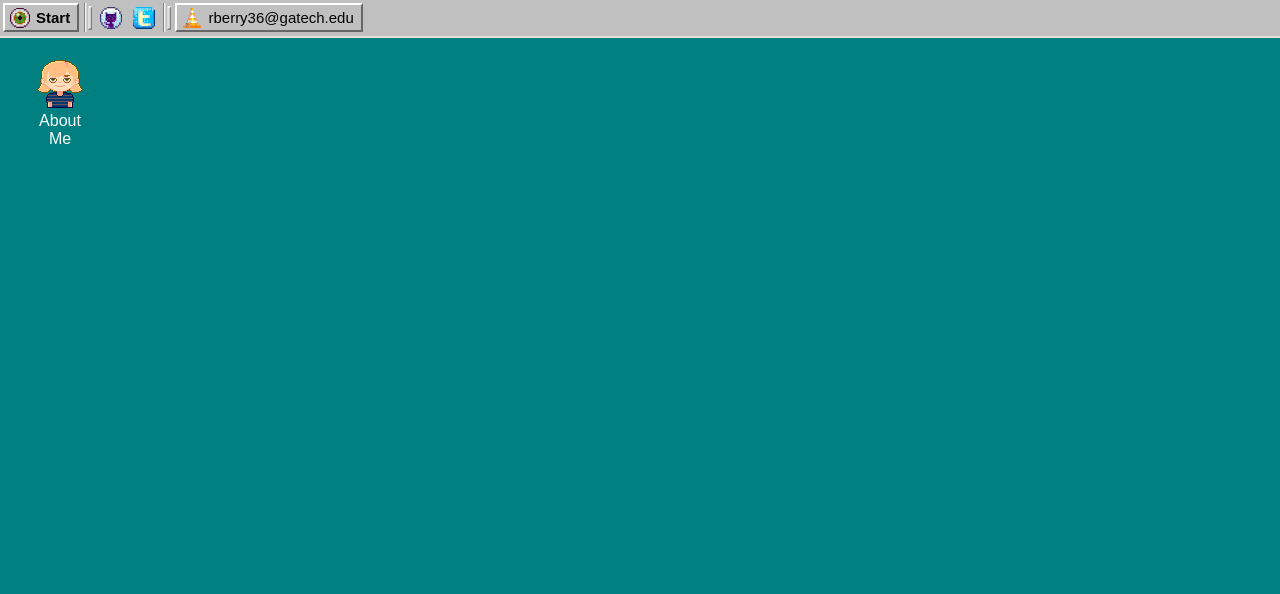
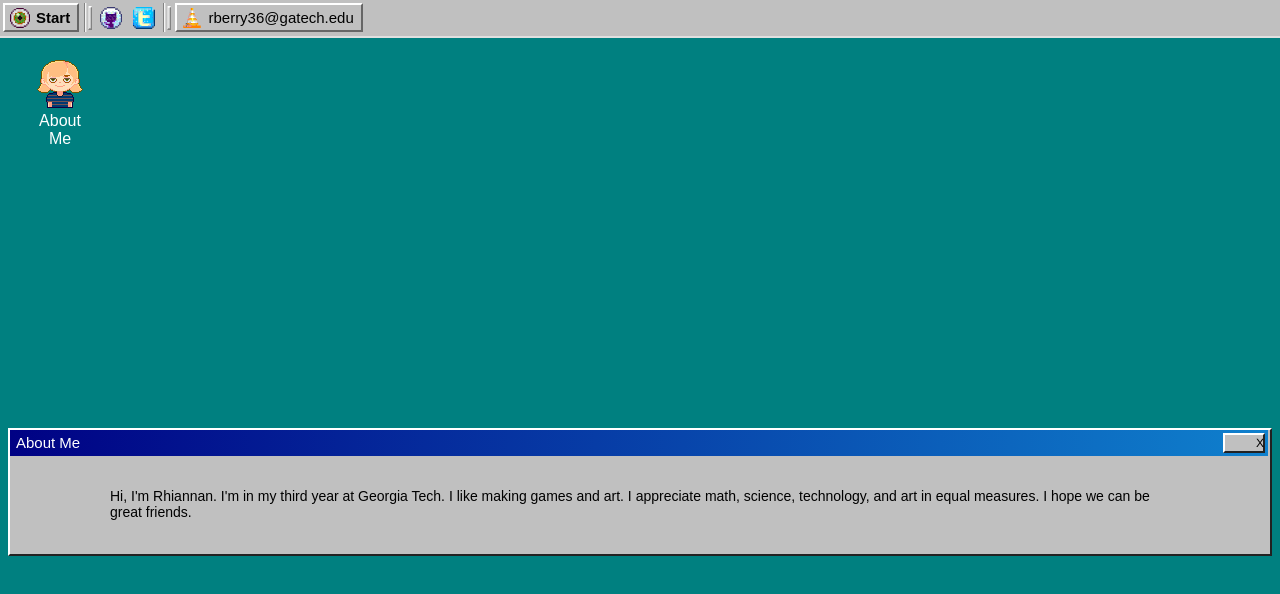
Before and after one commit to rhiannanberry/Windows-98-Personal-Edition, a plain HTML site: page index.html in a window 1280 px wide. Drawn offline with nearby package versions, Linux system fonts and the light colour scheme.

Commit message:
working on making content window/making it draggable

```diff
--- a/index.html
+++ b/index.html
@@ -9,6 +9,20 @@
 
 	<link rel="stylesheet" type="text/css" href="resources/css/base.css" media="screen, projection"/>
 	<link href='https://fonts.googleapis.com/css?family=Roboto' rel='stylesheet'>
+
+	<script src="https://www.gstatic.com/firebasejs/4.3.0/firebase.js"></script>
+	<script>
+	  // Initialize Firebase
+	  var config = {
+	    apiKey: "AIzaSyCAdI2J0jcLozWYkTXtha4L8r2pDs_8DqY",
+	    authDomain: "portfolio-chat-f6d4a.firebaseapp.com",
+	    databaseURL: "https://portfolio-chat-f6d4a.firebaseio.com",
+	    projectId: "portfolio-chat-f6d4a",
+	    storageBucket: "",
+	    messagingSenderId: "41204859743"
+	  };
+	  firebase.initializeApp(config);
+	</script>
 	<script type='text/javascript' src="resources/js/jquery.min.js"></script>
 	<script type='text/javascript' src="resources/js/base.js"></script>
 	<link rel="icon" type="image/x-icon" href="resources/icons/favi.ico">
@@ -32,7 +46,7 @@
 				<div class="title">Rhiannan<span>Berry</span></div>
 			</div>
 			<ul>
-				<li class="first">About Me</li>
+				<li class="about">About Me</li>
 				<li class="projects">Projects</li>
 				<li class="messenger">Let's Chat</li>
 				<li class="temp">Porn</li>
@@ -48,6 +62,18 @@
 	<br/>
 	<br/>
 	<div style="color: #008080">nobody is watching. what will you do?</div>
+	<div class="window-container">
+		<div class="window">
+			<div class="window-title">
+				About Me
+				<div class="button" id="close">X</div>
+			</div>
+			<div class="window-body">
+				<!--Include low res pixel-y picture of urself-->
+				<p>Hi, I'm Rhiannan. I'm in my third year at Georgia Tech. I like making games and art. I appreciate math, science, technology, and art in equal measures. I hope we can be great friends.</p>
+			</div>
+		</div>
+	</div>
 
 </body>
 </html>
--- a/resources/css/base.css
+++ b/resources/css/base.css
@@ -1,3 +1,6 @@
+* {
+  box-sizing: border-box; }
+
 html {
   height: 100%;
   box-sizing: border-box; }
@@ -146,4 +149,53 @@ body {
     .start-menu ul .messenger {
       background-image: url(../svg/messenger.svg); }
 
+.window-container {
+  text-align: center;
+  position: relative; }
+
+.window {
+  border-top: 2px solid white;
+  border-right: 2px solid #222;
+  border-bottom: 2px solid #222;
+  border-left: 2px solid white;
+  margin: 20px auto;
+  background: #C0C0C0;
+  display: inline-block;
+  position: relative;
+  top: 230px; }
+
+.window-title {
+  position: relative;
+  background: linear-gradient(90deg, #000184, #0f80cd);
+  padding: 4px 6px 5px;
+  color: white;
+  font-size: 15px;
+  margin-right: 2px;
+  text-align: left; }
+  .window-title:hover {
+    cursor: move; }
+
+.window-body {
+  padding: 18px 90px 20px 100px;
+  font-size: 14px;
+  text-align: left; }
+
+#close.button {
+  font-size: 12px;
+  color: black;
+  background: #C0C0C0;
+  display: inline-block;
+  width: 23px;
+  height: 20px;
+  text-align: center;
+  position: absolute;
+  right: 3px;
+  top: 3px;
+  border-top: 2px solid white;
+  border-right: 2px solid #222;
+  border-bottom: 2px solid #222;
+  border-left: 2px solid white;
+  line-height: 16px;
+  font-family: helvetica; }
+
 /*# sourceMappingURL=base.css.map */
--- a/resources/js/base.js
+++ b/resources/js/base.js
@@ -15,4 +15,7 @@ $(document).ready(function() {
 		document.execCommand('copy');
 		document.body.removeChild(txt);
 	});
+	//TODO: Make dragging work
+
+	$('.window').draggable();
 });
```
